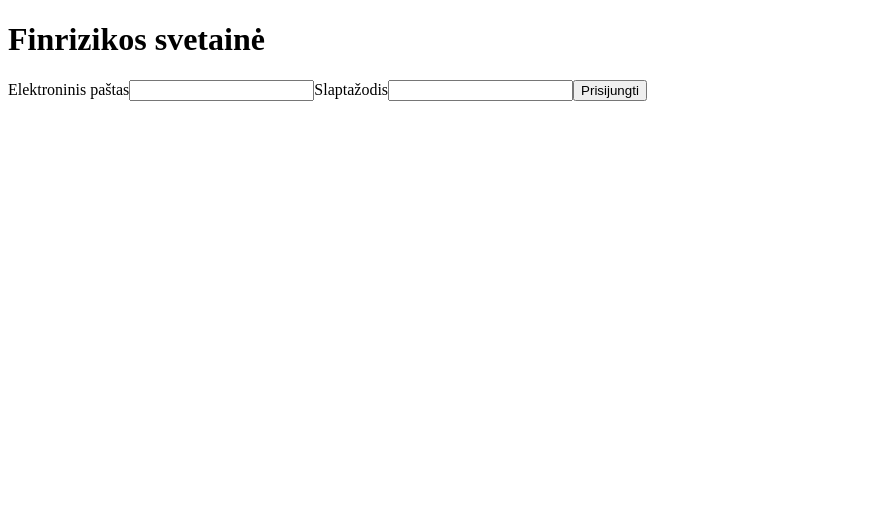
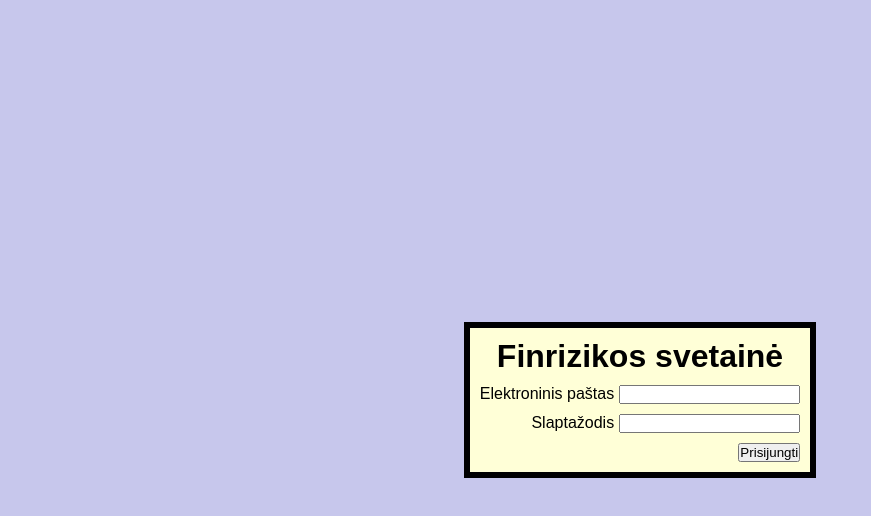
Before and after one commit to googed2much/finrizika, a React (Vite) app: page /login in a window 1280 px wide. Shown: the top 516 px of the page, without its empty margins (0-871 px from the left). Built offline with nearby package versions, Linux system fonts and the light colour scheme.

Commit message:
Styles for login page.

```diff
--- a/src/App.tsx
+++ b/src/App.tsx
@@ -7,7 +7,7 @@ function App() {
     <>
         <BrowserRouter>
           <Routes>
-            <Route path="/" element={<Home />} />
+            <Route path="/dashboard" element={<Home />} />
             <Route path="/login" element={<Login />} />
           </Routes>
         </BrowserRouter>
--- a/src/Home.tsx
+++ b/src/Home.tsx
@@ -1,7 +1,7 @@
 function Home() {
     return (
     <>
-        <h1>Home/Dashboard</h1>
+
 
     </>
     )
--- /dev/null
+++ b/src/Login.module.css
@@ -0,0 +1,34 @@
+.title {
+     text-align: center;
+     margin-bottom: 10px;
+}
+
+.button {
+     display: block;
+     margin-left: auto;
+}
+
+.login_div {
+     display: flex;
+     flex-direction: column;
+     justify-content: center;
+     align-items: center;
+     height: 100vh;
+
+     background-color: rgb(199, 199, 236);
+}
+
+.login_input_div{
+     display: flex;
+     flex-direction: row;
+     justify-content: right;
+     gap: 5px;
+
+     margin-bottom: 10px;
+}
+
+.box_div{
+     padding: 10px;
+     border: 6px black solid;
+     background-color: rgb(255, 255, 215);
+}
--- a/src/Login.tsx
+++ b/src/Login.tsx
@@ -1,4 +1,5 @@
 import { useState } from "react"
+import styles from './Login.module.css'
 
 function Login() {
     const [email, setEmail] = useState("")
@@ -8,7 +9,7 @@ function Login() {
         console.log("login function with", email, " ", password)
 
         //if (response.ok) {
-            window.location.href = "/"
+            window.location.href = "/dashboard"
         //} else {
             //alert("Wrong email or password")
         //}
@@ -16,14 +17,23 @@ function Login() {
 
     return (
     <>
-        <h1>Finrizikos svetainė</h1>
-        <label htmlFor="email">Elektroninis paštas</label>
-        <input id="email" name="email" type="text" value={email} onChange={ e => {setEmail(e.target.value)} }></input>
+        <div className={styles.login_div}>
+            <div className={styles.box_div}>
+                <h1 className={styles.title}>Finrizikos svetainė</h1>
 
-        <label htmlFor="password">Slaptažodis</label>
-        <input id="password" name="password" type="password" value={password} onChange={ e => {setPassword(e.target.value)} }></input>
+                <div className={styles.login_input_div}>
+                    <label htmlFor="email">Elektroninis paštas</label>
+                    <input id="email" name="email" type="text" value={email} onChange={ e => {setEmail(e.target.value)} }></input>
+                </div>
 
-        <button onClick={ login }>Prisijungti</button>
+                <div className={styles.login_input_div}>
+                    <label htmlFor="password">Slaptažodis</label>
+                    <input id="password" name="password" type="password" value={password} onChange={ e => {setPassword(e.target.value)} }></input>
+                </div>
+
+                <button onClick={ login } className={styles.button}>Prisijungti</button>
+            </div>
+        </div>
     </>
     )
 }
--- /dev/null
+++ b/src/main.css
@@ -0,0 +1,6 @@
+* {
+  margin: 0;
+  padding: 0;
+  box-sizing: border-box;
+  font-family: Arial, sans-serif;
+}
--- a/src/main.tsx
+++ b/src/main.tsx
@@ -1,5 +1,6 @@
 import { StrictMode } from 'react'
 import { createRoot } from 'react-dom/client'
+import './main.css'
 import App from './App.tsx'
 
 createRoot(document.getElementById('root')!).render(
```
